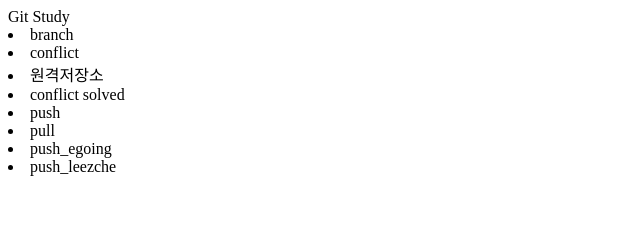
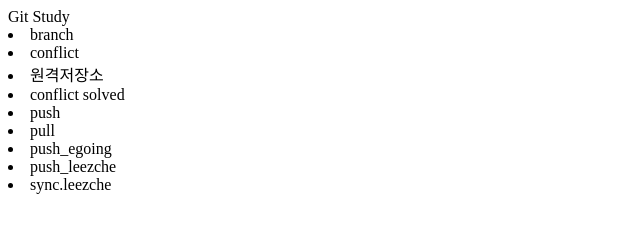
Before and after one commit to rophy1310/opentutorials_rophy1310, a plain HTML site: page index.html in a window 1280 px wide. Shown: the whole page, without its empty margins (0-640 px from the left). Drawn offline with Linux system fonts and the light colour scheme.

Commit message:
add sync.leezche

```diff
--- a/index.html
+++ b/index.html
@@ -12,5 +12,6 @@
         <li>pull</li>
         <li>push_egoing</li>
         <li>push_leezche</li>
+        <li>sync.leezche</li>
     </body>
 </html>
```
